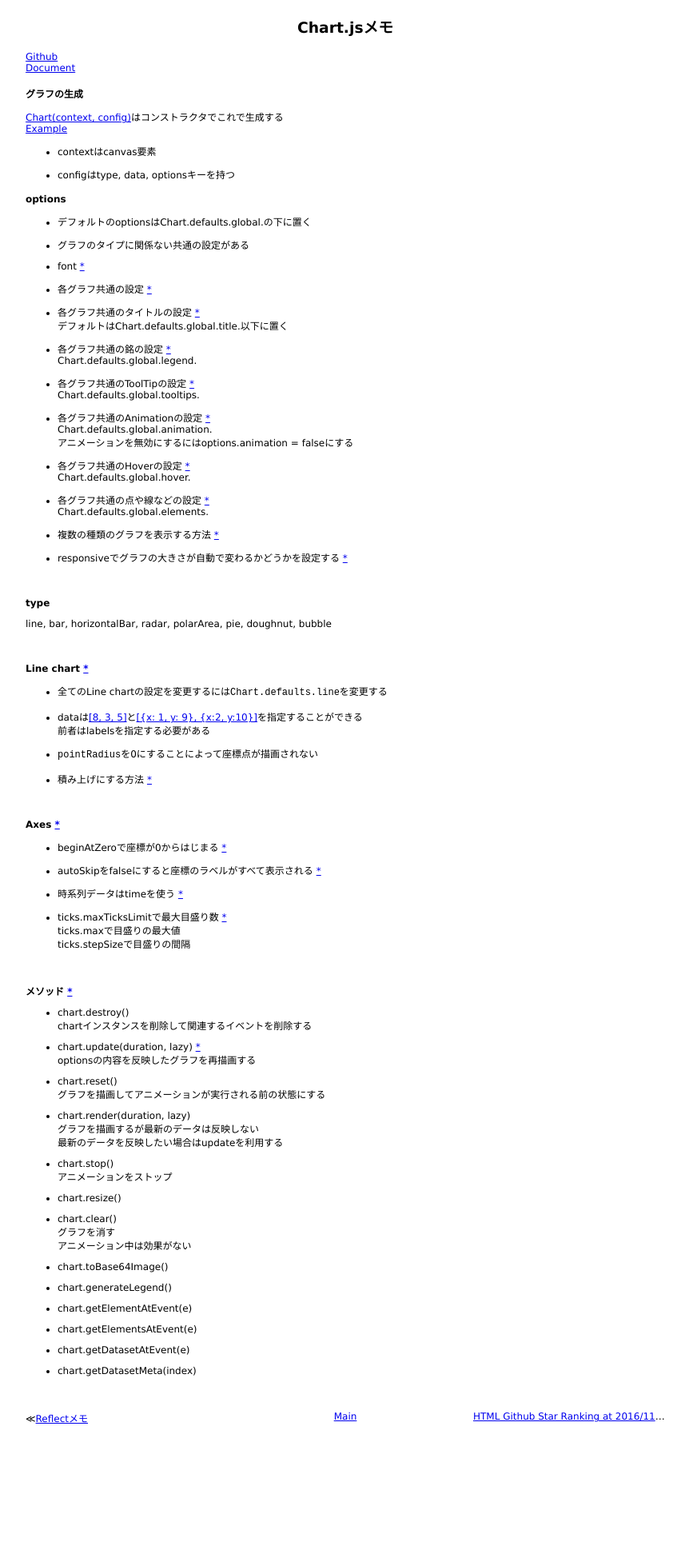
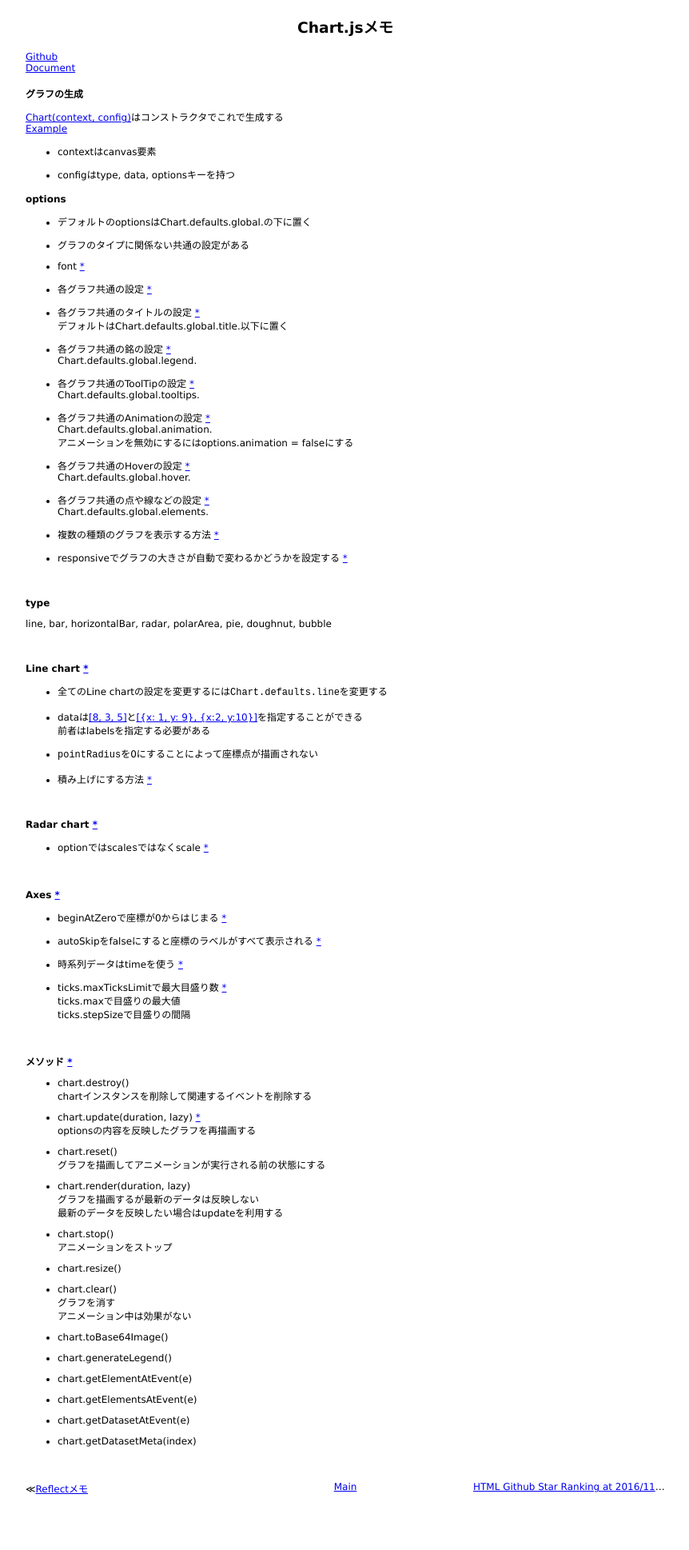
Before and after one commit to 38elements/38elements.github.com, a Jekyll site: the page built from _posts/2016-11-17-chartjs.md, in a window 1280 px wide. Shown: the whole page at 80% size, without its empty margins (208-1070 px from the left). Built offline with Jekyll 4.4.1, drawn with Linux system fonts in a browser that asks for light colours; before the commit the page ends 1850 px from its top, so only the background shows below that.

Commit message:
Update 2016-11-17-chartjs.md

```diff
--- a/_posts/2016-11-17-chartjs.md
+++ b/_posts/2016-11-17-chartjs.md
@@ -71,6 +71,12 @@ line, bar, horizontalBar, radar, polarArea, pie, doughnut, bubble
 
 <br>
 
+#### Radar chart [\*](http://www.chartjs.org/docs/latest/charts/radar.html)
+
+* optionではscale`s`ではなくscale [\*](http://www.chartjs.org/docs/latest/charts/radar.html#scale-options)
+
+<br>
+
 #### Axes [\*](http://www.chartjs.org/docs/latest/axes/)
 
 * beginAtZeroで座標が0からはじまる [\*](http://www.chartjs.org/docs/latest/axes/cartesian/linear.html#linear-cartesian-axis)
```
